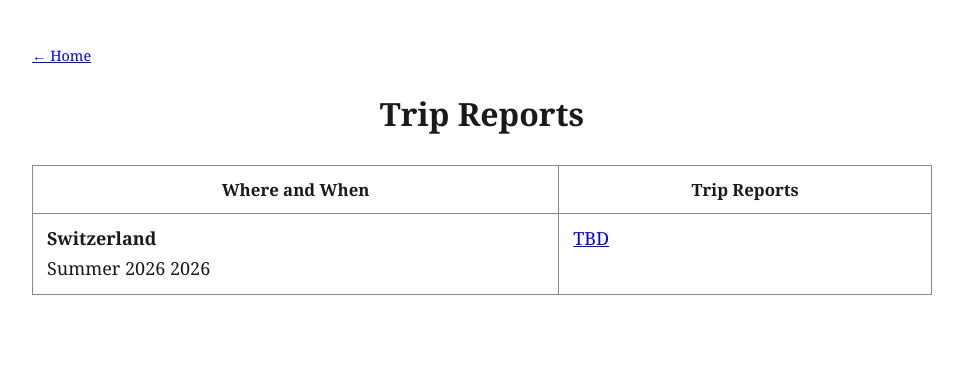
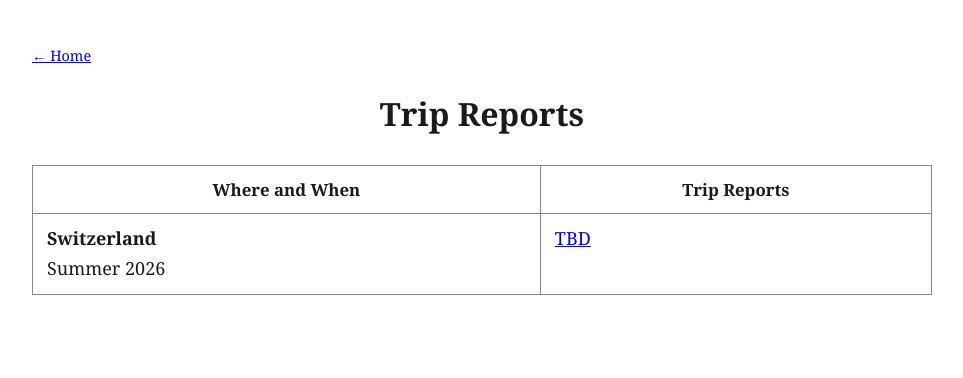
Before and after one commit to jonathantubb/jonathantubb.github.io, a plain HTML site: page trips.html in a window 1280 px wide. Shown: the whole page, without its empty margins (158-1121 px from the left). Drawn offline with Linux system fonts and the light colour scheme.

Commit message:
Fix duplicate year in Switzerland trip entry

```diff
--- a/trips.html
+++ b/trips.html
@@ -64,7 +64,7 @@
       <tr>
         <td>
           <span class="place">Switzerland</span><br>
-          Summer 2026 2026<br>
+          Summer 2026<br>
         </td>
         <td>
           <a href="trip-report-template.html">TBD</a>
```
